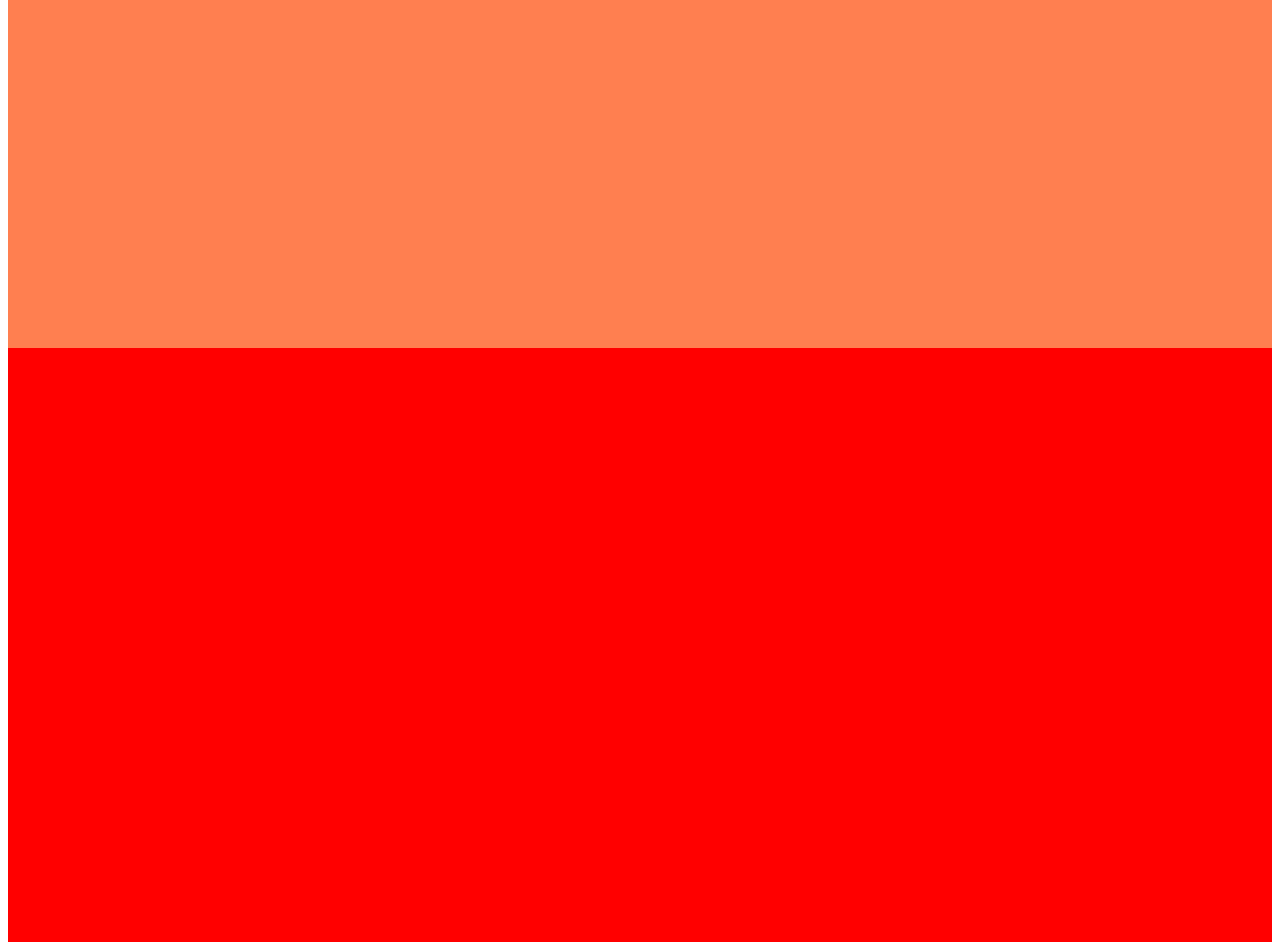
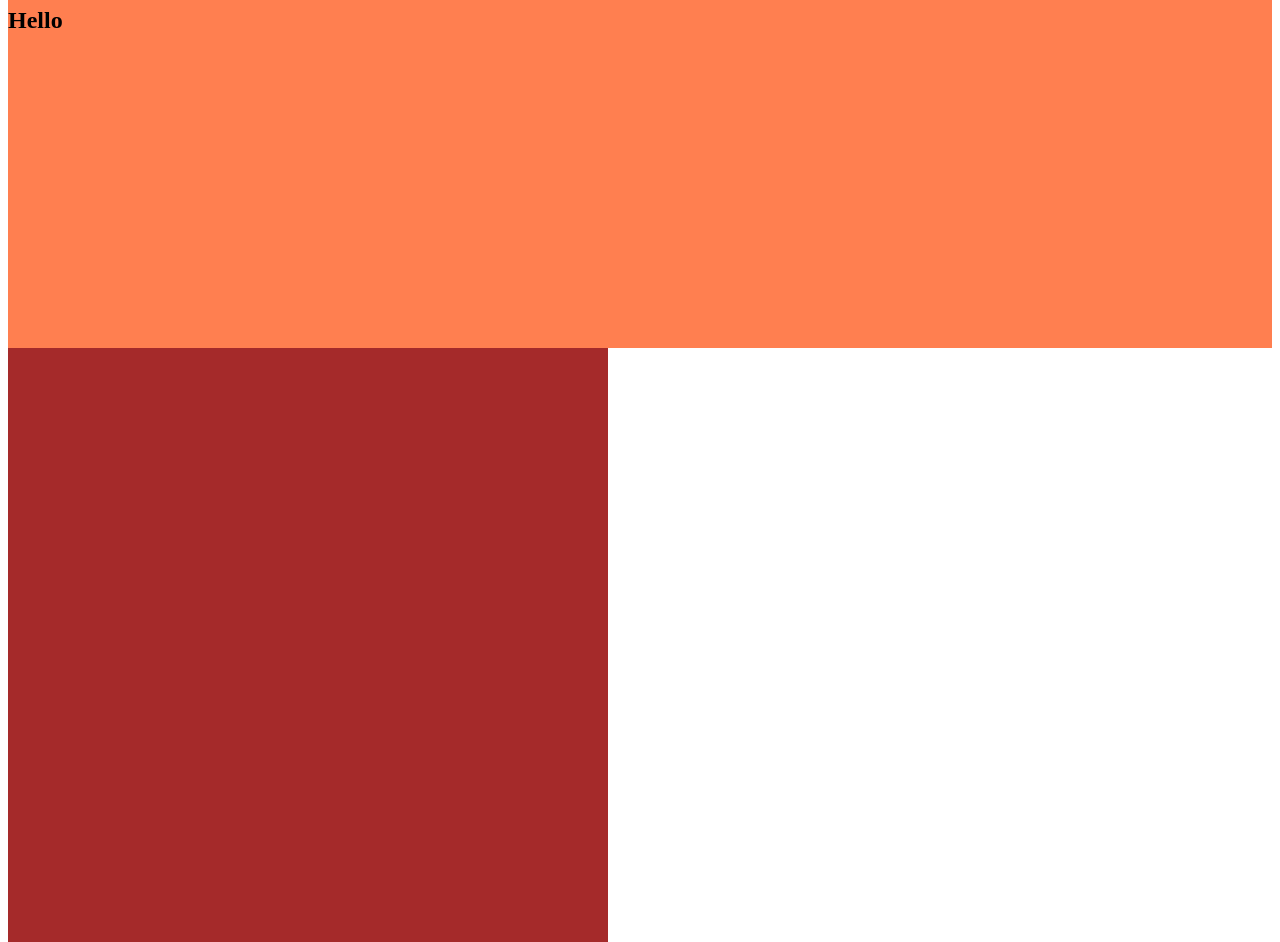
Before and after one commit to maximlysenko/lesson-17, a website: page index.html in a window 1280 px wide. Shown: the part 73-1015 px from the top of the page. Drawn offline with nearby package versions, Linux system fonts and the light colour scheme; files that its build step writes are made by us from their sources.

Commit message:
Added new section

```diff
--- a/index.html
+++ b/index.html
@@ -13,6 +13,7 @@
     <div class="container">
         <div class="section">
             <h1>Hello World</h1>
+            <h2>Hello</h2>
         </div>
         <div></div>
     </div>
--- a/styles/styles.scss
+++ b/styles/styles.scss
@@ -4,6 +4,7 @@
 }
 
 .container > div:last-child {
-    background-color: red;
+    background-color: brown;
     height: 1000px;
+    width: 600px;
 }
```
